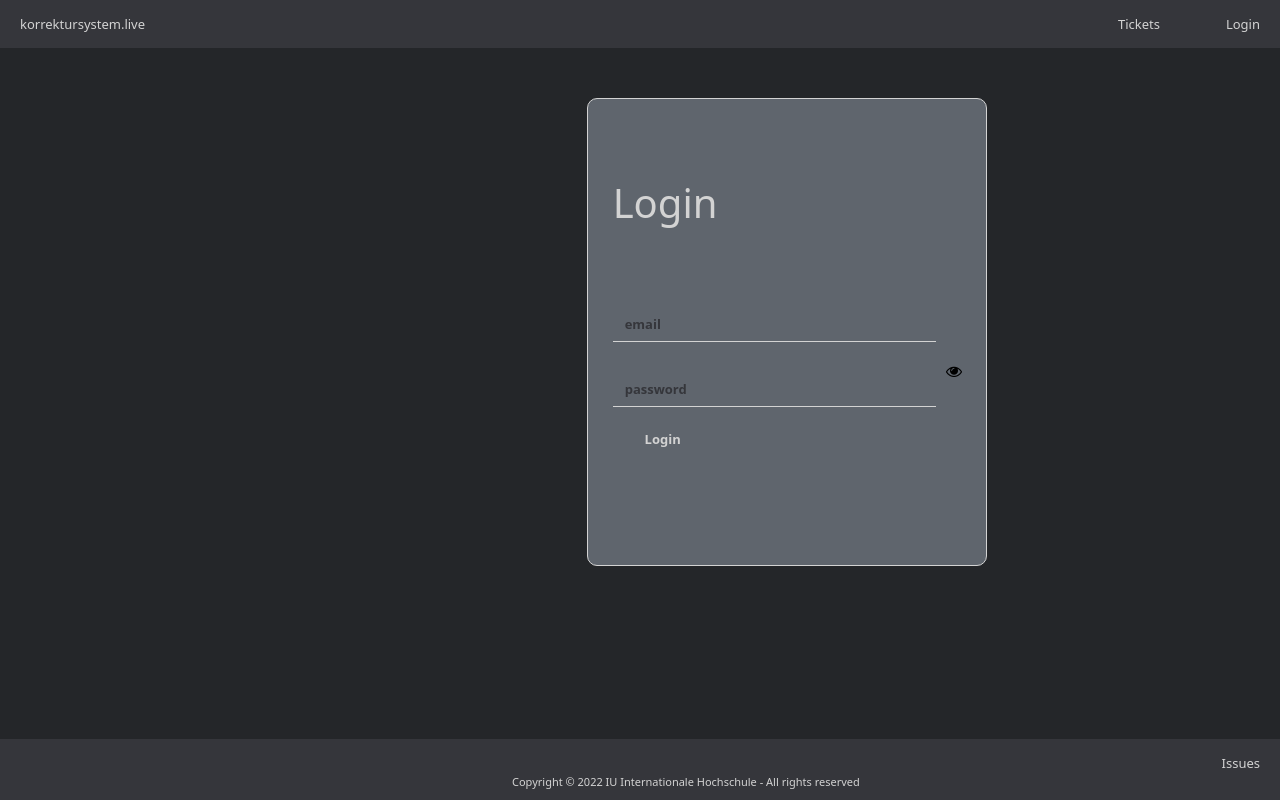
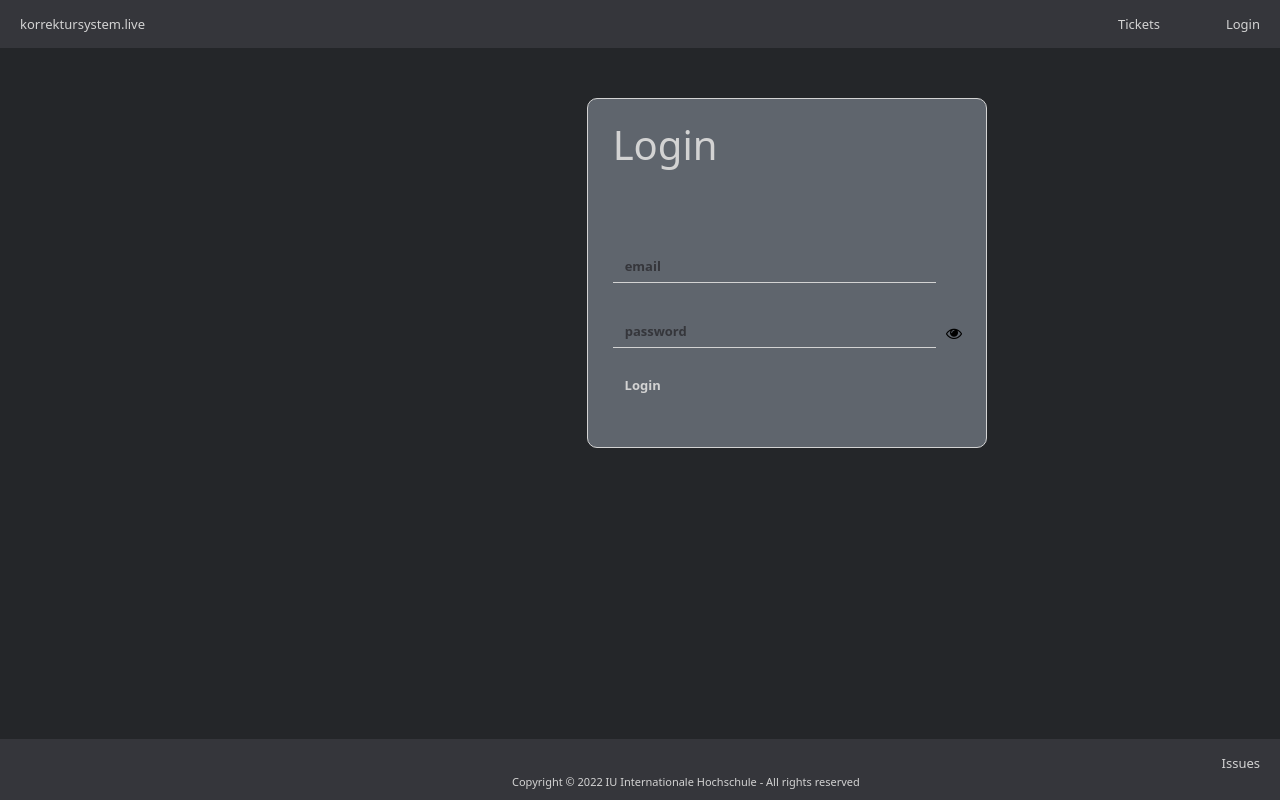
Before and after one commit to marcoiubh/korrektursystem-frontend, a React (Create React App) app: page / in a window 1280 px wide. Built offline with nearby package versions, Linux system fonts and the light colour scheme.

Commit message:
fix: login css

```diff
--- a/src/components/administration/login.jsx
+++ b/src/components/administration/login.jsx
@@ -46,7 +46,7 @@ const Login = () => {
   };
 
   return (
-    <div className=" app_login">
+    <div className="app_login">
       <form
         className=" app_login_form"
         onSubmit={handleSubmit(handleLogin)}
--- a/src/components/subcomponents/atomicHooks/InputHook.jsx
+++ b/src/components/subcomponents/atomicHooks/InputHook.jsx
@@ -15,7 +15,9 @@ const InputHook = ({
         {errors[property]?.message}
       </div>
       <div className="input_label">
-        <div className="input_text_frame">{property}</div>
+        <label className="input_text_frame" htmlFor={property}>
+          {property}
+        </label>
       </div>
       <input
         {...rest}
--- a/src/css/login.css
+++ b/src/css/login.css
@@ -8,12 +8,10 @@
 .app_login_form {
   background-color: #5f656d;
   margin-top: 40px;
-  height: 70%;
-  min-height: 350px;
+  height: 350px;
   border-radius: 10px 10px 10px 10px;
   border: 1px solid lightgrey;
 
-  /* box-shadow: 3px 6px 15px -3px #5f656d; */
   grid-area: app_login_form;
   display: grid;
   grid-template-rows: 1fr 110px 65px 65px 65px 1fr;
@@ -42,12 +40,13 @@
 .app_eye {
   grid-area: app_eye;
   margin-left: 10px;
-  margin-top: 5px;
+  margin-top: 25px;
   color: black;
 }
 .app_login_button {
   grid-area: app_login_button;
-  margin-left: 25px;
+  margin-top: 5px;
+  margin-left: 5px;
   background-color: #5f656d;
   width: 100px;
 }
```
